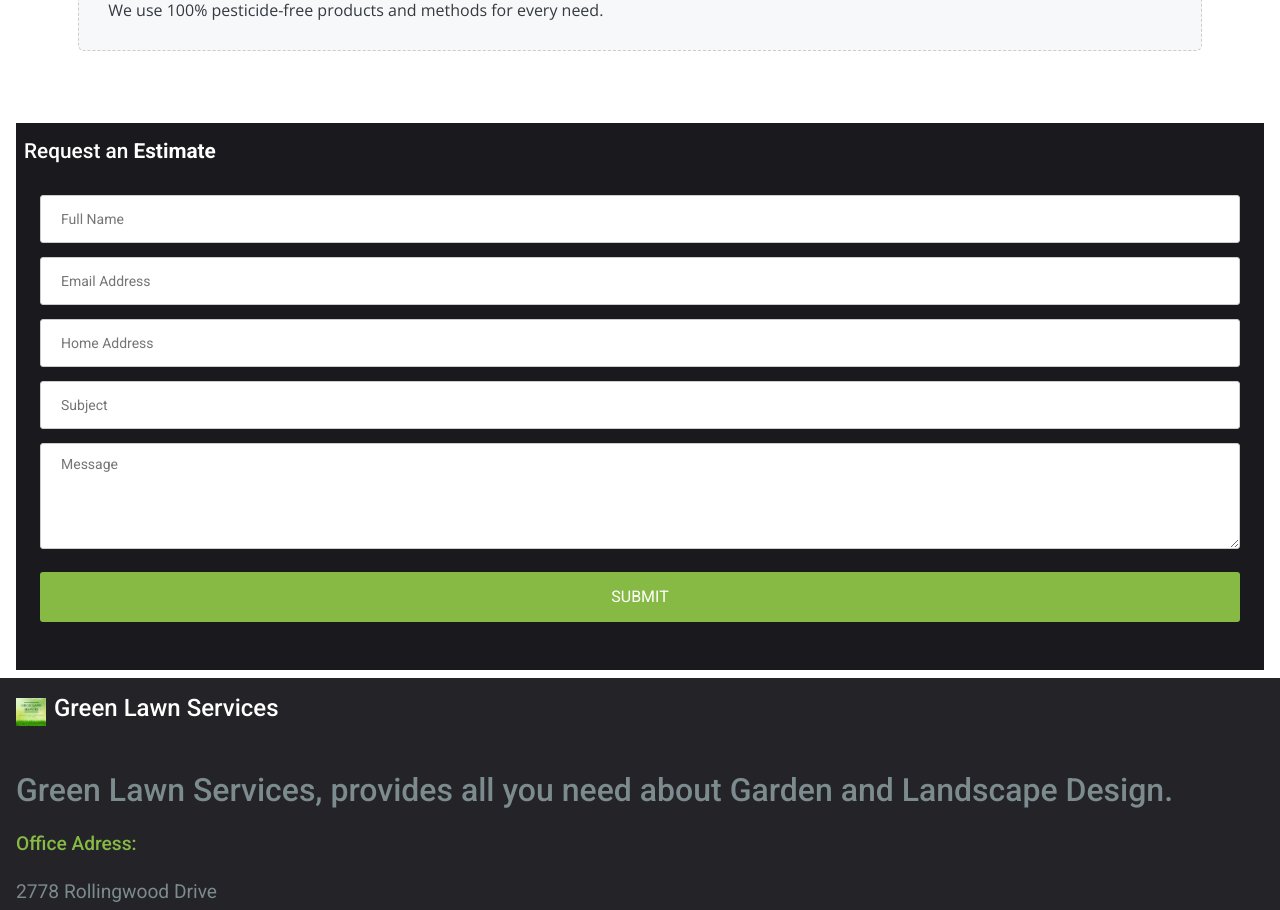
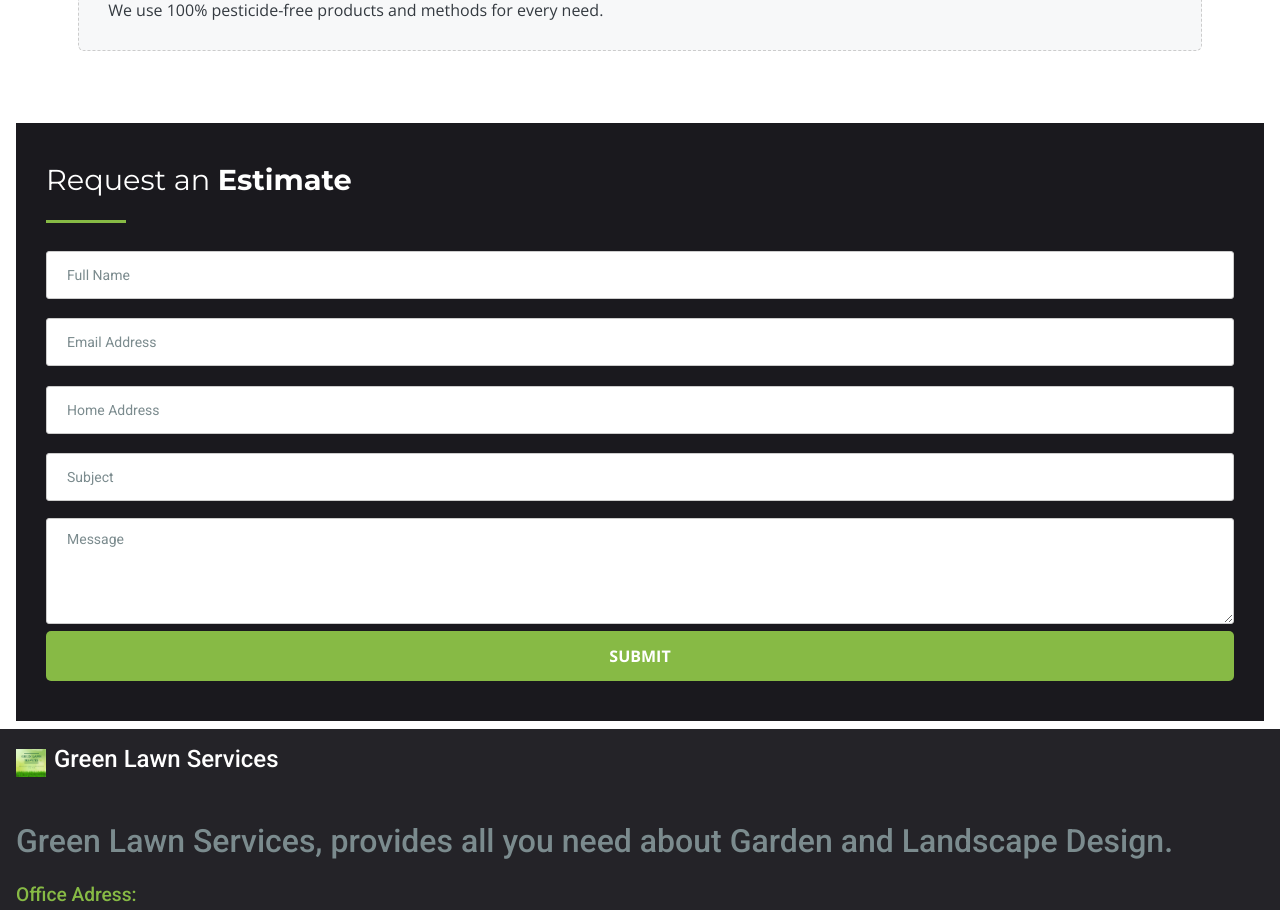
Before and after one commit to luisarevalo21/landscaper-project, a React (Vite) app: page / in a window 1280 px wide. Shown: the part 1740-2650 px from the top of the page. Built offline with nearby package versions, Linux system fonts and the light colour scheme.

Commit message:
Style form section

```diff
--- a/src/App.css
+++ b/src/App.css
@@ -332,29 +332,30 @@ html {
 /* form */
 .form {
   background: #1a191e;
-  padding: 1em 0.5em;
   display: flex;
+  padding: 40px 30px;
   flex-direction: column;
 }
-
 form {
   display: flex;
   flex-direction: column;
   align-items: center;
   justify-content: center;
-  padding: 1em;
   width: 100%;
+  padding-top: 10px;
+}
+form ::placeholder {
+  color: var(--light-gray);
 }
 form input {
   width: 100%;
-  margin: 0.5em 0;
+  margin: 0.7em 0;
   padding: 10px 20px;
   border-radius: 3px;
   border: 1px solid #ccc;
   font-size: 14px;
   height: 48px;
 }
-
 form textarea {
   margin: 0.5em 0;
   padding: 10px 20px;
@@ -365,11 +366,32 @@ form textarea {
 }
 .form__title {
   font-size: 1.3rem;
+  position: relative;
+  font-size: 1.8rem;
+  font-family: "Montserrat";
+  color: var(--white);
+  font-weight: normal;
+  padding-bottom: 25px;
 }
 .form__title--strong {
   font-weight: bold;
 }
-
+.form__title::after {
+  content: "";
+  width: 80px;
+  height: 3px;
+  position: absolute;
+  display: inline-block;
+  bottom: 0;
+  left: 0;
+  background: #87ba45;
+}
+.form__separator--dashed {
+  border-bottom: 1px dashed var(--light-gray);
+  width: 100%;
+  overflow: visible;
+  margin: 25px 0 30px 0;
+}
 .form__button {
   font-size: 1rem;
   border: none;
@@ -377,9 +399,10 @@ form textarea {
   text-transform: uppercase;
   background: var(--green);
   width: 100%;
-  border-radius: 3px;
+  border-radius: 5px;
   padding: 0.8em 1em;
-  margin: 1em 0;
+  font-family: "Open Sans";
+  font-weight: bold;
 }
 
 /* footer */
```
